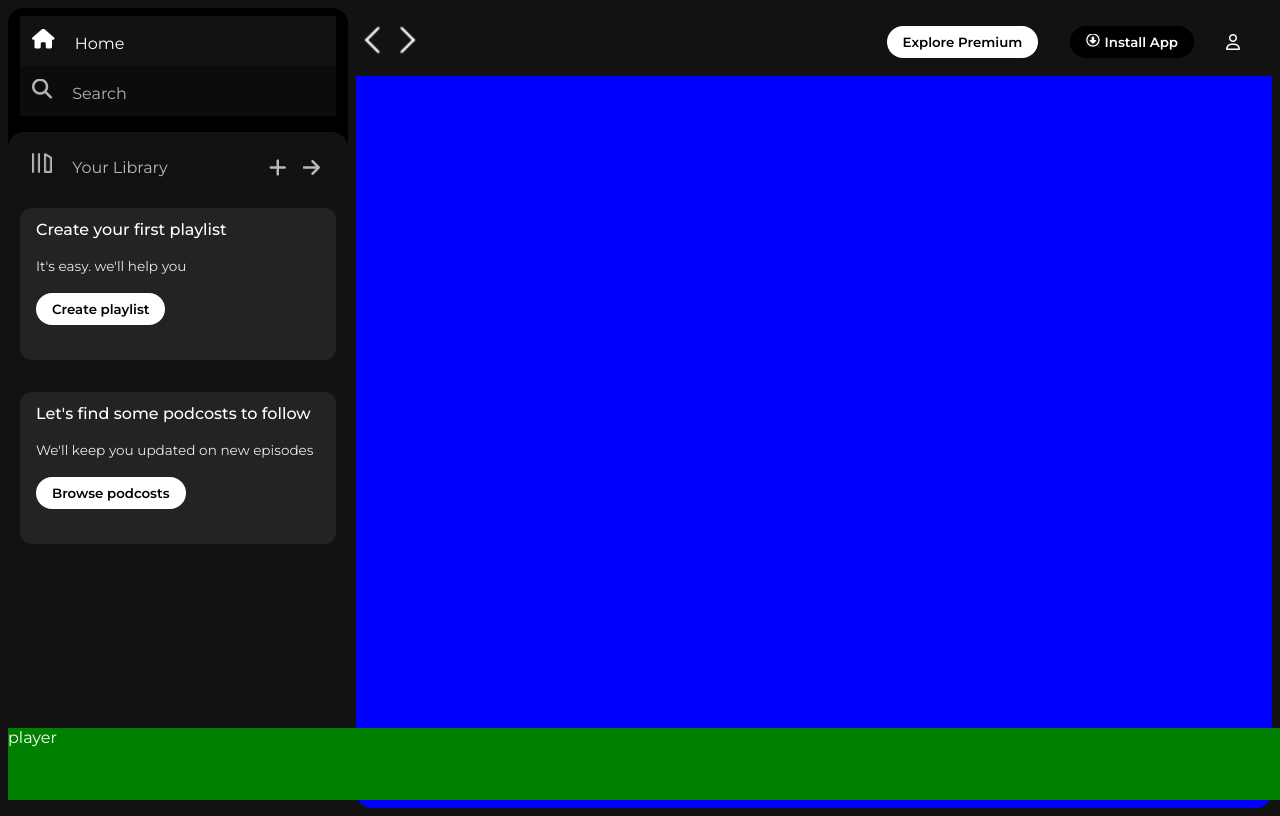
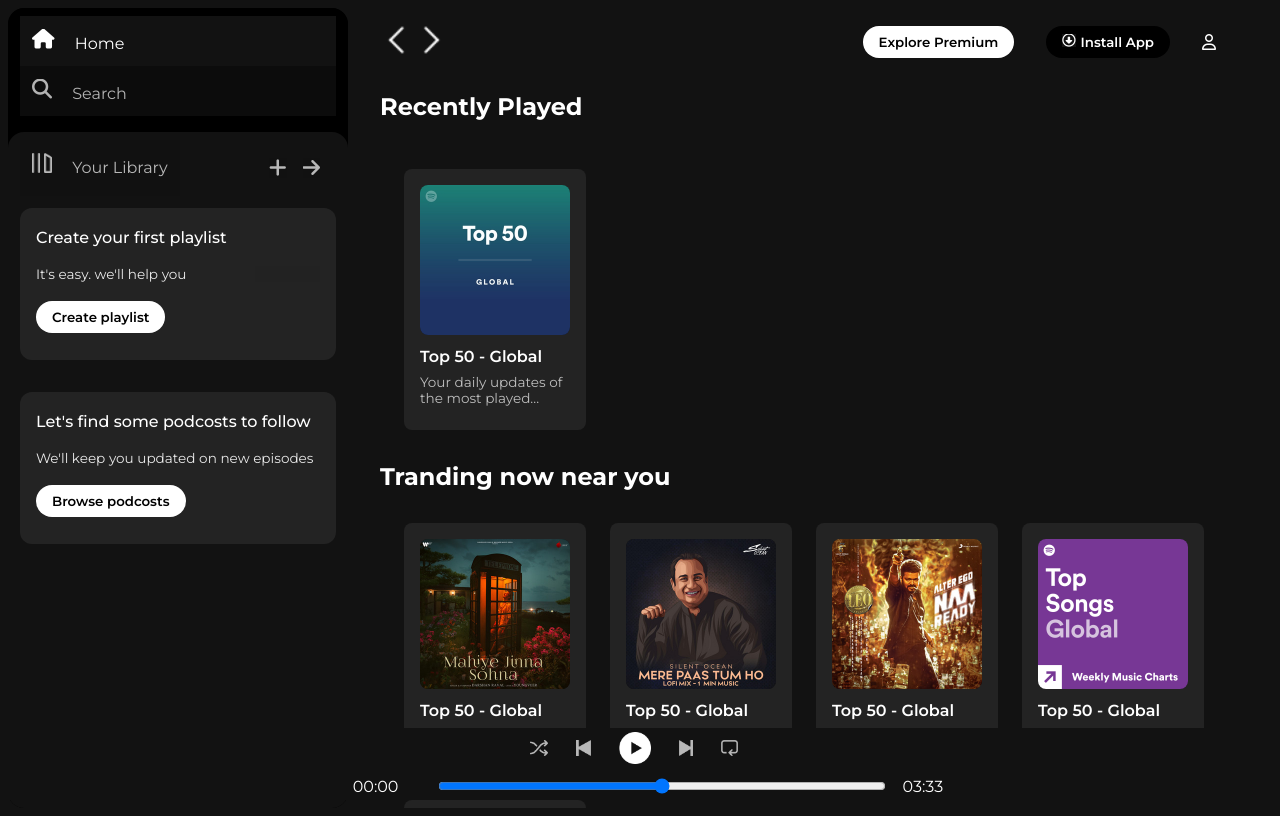
Before and after one commit to rakibul263/Spotify-Clone, a plain HTML site: page index.html in a window 1280 px wide. Drawn offline with Linux system fonts and the light colour scheme.

Commit message:
version-1.1  && git push

```diff
--- a/index.html
+++ b/index.html
@@ -63,9 +63,85 @@
                     <i class="fa-regular fa-user nav-item"></i>
                 </div>
             </div>
-            <div class="cards"></div>
+            <h2 style="margin-top: 1rem; margin-bottom: 2rem;">Recently Played</h2>
+            <div class="card-container">
+                <div class="card">
+                    <img src="./assets/card1img.jpeg" alt="card" class="card-img">
+                    <p class="card-title">Top 50 - Global</p>
+                    <p class="card-info">Your daily updates of the most played...</p>
+                </div>
+            </div>
+
+            <h2 style="margin-bottom: 1rem; margin-top: 2rem;">Tranding now near you</h2>
+            <div class="card-container">
+                <div class="card">
+                    <img src="./assets/card2img.jpeg" alt="card" class="card-img">
+                    <p class="card-title">Top 50 - Global</p>
+                    <p class="card-info">Your daily updates of the most played...</p>
+                </div>
+                <div class="card">
+                    <img src="./assets/card3img.jpeg" alt="card" class="card-img">
+                    <p class="card-title">Top 50 - Global</p>
+                    <p class="card-info">Your daily updates of the most played...</p>
+                </div>
+                <div class="card">
+                    <img src="./assets/card4img.jpeg" alt="card" class="card-img">
+                    <p class="card-title">Top 50 - Global</p>
+                    <p class="card-info">Your daily updates of the most played...</p>
+                </div>
+                <div class="card">
+                    <img src="./assets/card5img.jpeg" alt="card" class="card-img">
+                    <p class="card-title">Top 50 - Global</p>
+                    <p class="card-info">Your daily updates of the most played...</p>
+                </div>
+                <div class="card">
+                    <img src="./assets/card3img.jpeg" alt="card" class="card-img">
+                    <p class="card-title">Top 50 - Global</p>
+                    <p class="card-info">Your daily updates of the most played...</p>
+                </div>
+            </div>
+            <h2 style="margin-top: 2rem; margin-bottom: 1rem;">Featured Charts</h2>
+            <div class="card-container">
+                <div class="card">
+                    <img src="./assets/card5img.jpeg" alt="card" class="card-img">
+                    <p class="card-title">Top 50 - Global</p>
+                    <p class="card-info">Your daily updates of the most played...</p>
+                </div>
+                <div class="card">
+                    <img src="./assets/card6img.jpeg" alt="card" class="card-img">
+                    <p class="card-title">Top 50 - Global</p>
+                    <p class="card-info">Your daily updates of the most played...</p>
+                </div>
+                <div class="card">
+                    <img src="./assets/card1img.jpeg" alt="card" class="card-img">
+                    <p class="card-title">Top 50 - Global</p>
+                    <p class="card-info">Your daily updates of the most played...</p>
+                </div>
+            </div>
+            <div class="footer">
+                <div class="line">
+
+                </div>
+            </div>
         </div>
-        <div class="music-player">player</div>
+        <div class="music-player">
+            <div class="album"></div>
+            <div class="player">
+                <div class="player-controls">
+                    <img src="./assets/player_icon1.png" class="player-control-icon">
+                    <img src="./assets/player_icon2.png" class="player-control-icon">
+                    <img src="./assets/player_icon3.png" class="player-control-icon" style="opacity: 1; height: 2rem; width: 2rem;">
+                    <img src="./assets/player_icon4.png" class="player-control-icon">
+                    <img src="./assets/player_icon5.png" class="player-control-icon">
+                </div>
+                <div class="playback-bar">
+                    <span class="current-time">00:00</span>
+                    <input type="range" min="0" max="100" class="progress-bar" step="1">
+                    <span class="total-time">03:33</span>
+                </div>
+            </div>
+            <div class="controls"></div>
+        </div>
     </div>
 </body>
 </html>
--- a/style.css
+++ b/style.css
@@ -20,14 +20,15 @@
 }
 
 .main-content{
-    background-color: blue;
+    background-color: #121212;
     flex: 1;
     overflow: auto;
     border-radius: 1rem;
+    padding: 0 1.5rem 0 1.5rem;
 }
 
 .music-player{
-    background-color: green;
+    background-color: #121212;
     position: fixed;
     bottom: 0;
     width: 100%;
@@ -137,6 +138,7 @@
     justify-content: space-between;
     align-items: center;
     padding: 1rem 0 1rem;
+    z-index: 10;
 }
 
 .sticky-nav-icons img{
@@ -162,3 +164,101 @@
         display: none;
     }
 }
+
+.card{
+    background-color: #232323;
+    width: 150px;;
+    border-radius: 0.5rem;
+    padding: 1rem;
+    margin-left: 1.5rem;
+    margin-top: 1rem;
+
+}
+
+.card-container{
+    display: flex;
+    flex-wrap: wrap;
+}
+
+.card-img{
+    width: 100%;
+    border-radius: 0.5rem;
+}
+p{
+    background-color: #232323;
+    margin-top: 0.5rem;
+    margin-bottom: 0.5rem;
+}
+
+.card-title{
+    font-size: 1rem;
+    font-weight: 600;
+}
+
+.card-info{
+    font-size: 0.85rem;
+    opacity: 0.7;
+}
+
+.footer{
+    height: 300px;
+    display: flex;
+    align-items: center;
+    justify-content: center;
+}
+.line{
+    width: 80%;
+    height: 50%;
+    border-top: 1px solid white;
+    opacity: 0.4;
+}
+
+.music-player{
+    display: flex;
+    justify-content: space-between;
+    align-items: center;
+}
+.album{
+    width: 25%;
+}
+
+.player{
+    width: 50%;
+}
+
+.controls{
+    width: 25%;
+}
+
+.player-controls{
+    display: flex;
+    justify-content: center;
+    align-items: center;
+}
+.player-control-icon{
+    height: 1rem;
+    margin-right: 1.75rem;
+    opacity: 0.7;
+}
+.player-control-icon:hover{
+    opacity: 1;
+}
+
+.playback-bar{
+    display: flex;
+    justify-content: center;
+    align-items: center;
+    margin-top: 0.8rem;
+}
+
+.progress-bar{
+    width: 70%;
+    /* appearance: none; */
+    background-color: transparent;
+    cursor: pointer;
+    margin-left: 1.5rem;
+}
+span{
+    margin-left: 1rem;
+    margin-right: 1rem;
+}
```
